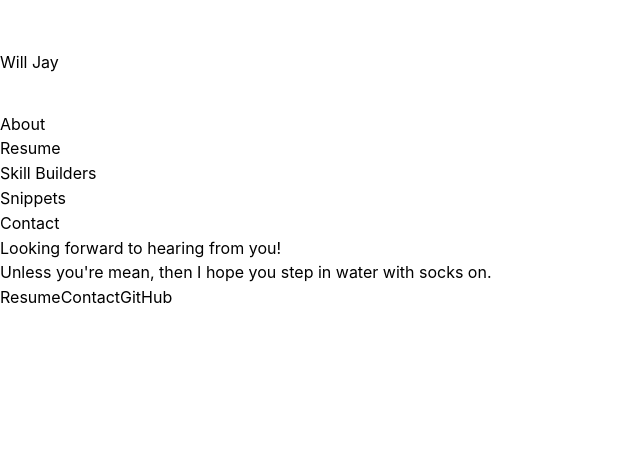
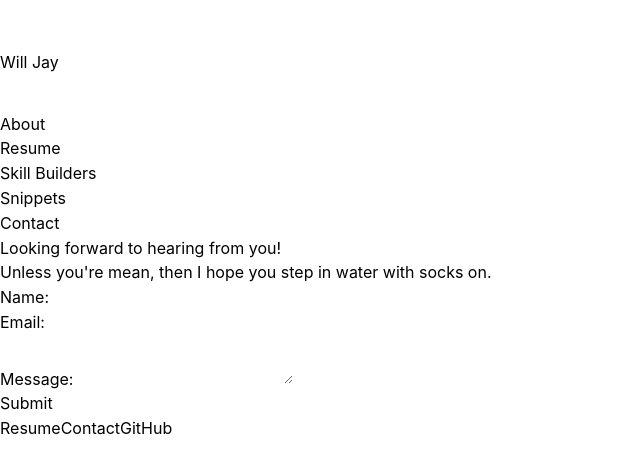
Before and after one commit to bigjollygiant14/will-jay-profile, a Next.js app: page /contact in a window 1280 px wide. Shown: the top 474 px of the page, without its empty margins (0-640 px from the left). Built offline with nearby package versions, Linux system fonts and the light colour scheme; a small style sheet from the web is missing.

Commit message:
added contact

```diff
--- a/src/app/contact/page.tsx
+++ b/src/app/contact/page.tsx
@@ -1,5 +1,5 @@
 import React from "react";
-// import ContactForm from "@/components/organisms/ContactForm";
+import ContactForm from "@/components/organisms/ContactForm";
 
 const Contact: React.FC = () => {
   return (
@@ -10,7 +10,7 @@ const Contact: React.FC = () => {
             <h2 className="text-xl font-bold">Looking forward to hearing from you!</h2>
             <div className="text-[6px]">Unless you&apos;re mean, then I hope you step in water with socks on.</div>
           </div>
-          {/* <ContactForm /> */}
+          <ContactForm />
         </div>
       </section>
     </div>
```
